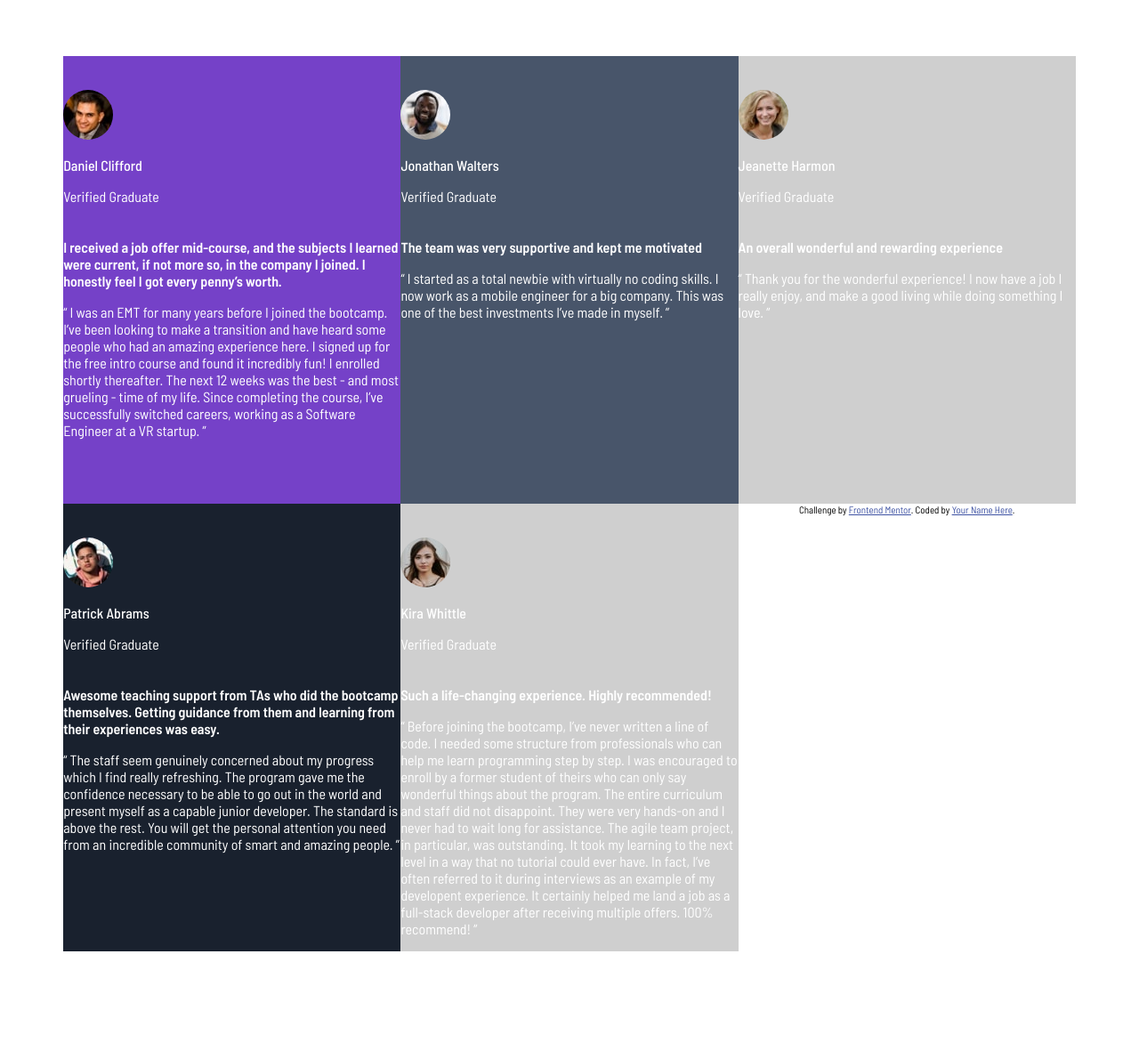
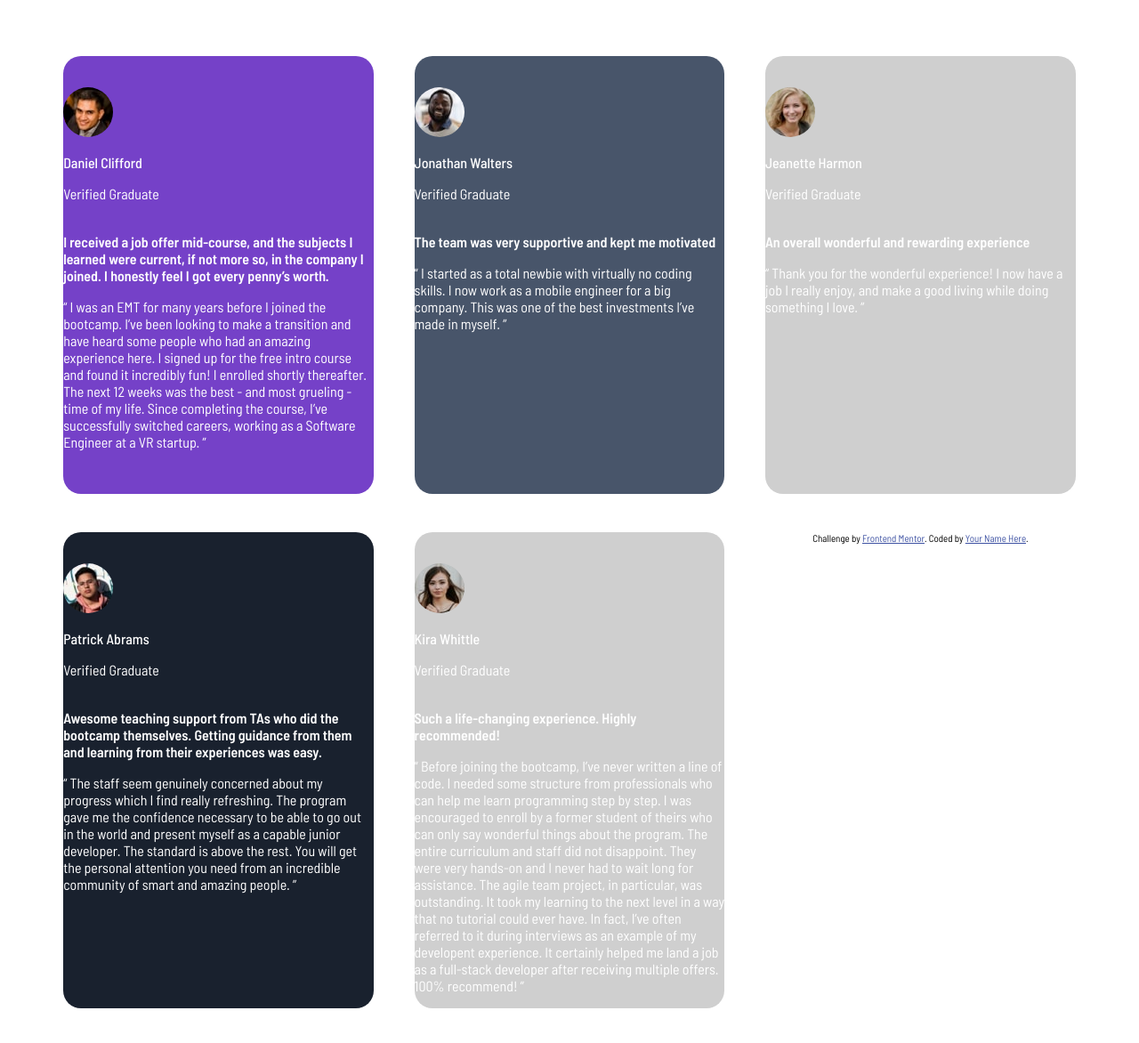
Before and after one commit to cfra8189/testimonials-grid-section-main, a plain HTML site: page index.html in a window 1280 px wide. Shown: the whole page at 89% size. Before the commit the page ends 1132 px from the top, so only its background shows below. Drawn offline with Linux system fonts and the light colour scheme.

Commit message:
Rounded the blocks

```diff
--- a/index.html
+++ b/index.html
@@ -20,6 +20,7 @@
 
 <body>
   <section class="testimonials">
+    <div class="grad-block">
       <div class="dan">
         <section class="grad">
           <img src="/images/image-daniel.jpg" alt="">
@@ -43,7 +44,9 @@
           startup. ”</p>
 
       </div>
+    </div>
 
+    <div class="grad-block">
       <div class="jon">
         <section class="grad">
           <img src="/images/image-jonathan.jpg" alt="jon-pic">
@@ -61,7 +64,9 @@
           of the best investments I’ve made in myself. ”</p>
 
       </div>
+    </div>
 
+    <div class="grad-block">
       <div class="jean">
         <section class="grad">
           <img src="/images/image-jeanette.jpg" alt="jean-pic">
@@ -78,7 +83,9 @@
           really enjoy, and make a good living while doing something I love. ”</p>
 
       </div>
+    </div>
 
+    <div class="grad-block">
       <div class="pat">
         <section class="grad">
           <img src="/images/image-patrick.jpg" alt="pat-pic">
@@ -100,7 +107,9 @@
           community of smart and amazing people. ”</p>
 
       </div>
+    </div>
 
+    <div class="grad-block">
       <div class="kira">
         <section class="grad">
           <img src="/images/image-kira.jpg" alt="kira-pic">
@@ -126,6 +135,7 @@
           multiple offers. 100% recommend! ”</p>
       </div>
     </div>
+    </div>
 
 
     <div class="attribution">
--- a/style.css
+++ b/style.css
@@ -28,6 +28,14 @@ img {
 .grad {
     flex-flow: row wrap;
     margin: 10% auto;
+
+}
+
+.grad-block {
+
+    display: flex;
+
+
 }
 
 .grad-name {
@@ -43,30 +51,37 @@ img {
     grid-template-columns: 1fr 1fr 1fr;
     grid-template-rows: 1fr 1fr;
     margin: 5%;
+    gap: 4%;
+
 }
 
 .dan {
 background-color: hsl(263, 55%, 52%);
 color: hsl(0, 0%, 100%);
+  border-radius: 20px;
 }
 
 .jon {
 background-color: hsl(217, 19%, 35%);
 color: hsl(0, 0%, 100%);
+border-radius: 20px;
 }
 
 .jean {
     background-color: hsl(0, 0%, 81%);
     color: hsl(0, 0%, 100%);
+    border-radius: 20px;
 
 }
 
 .pat {
 background-color: hsl(219, 29%, 14%);
 color: hsl(0, 0%, 100%);
+border-radius: 20px;
 }
 
 .kira {
 background-color: hsl(0, 0%, 81%) ;
 color: hsl(0, 0%, 100%);
+border-radius: 20px;
 }
```
Lines whose indentation alone changed are shown as unchanged.
